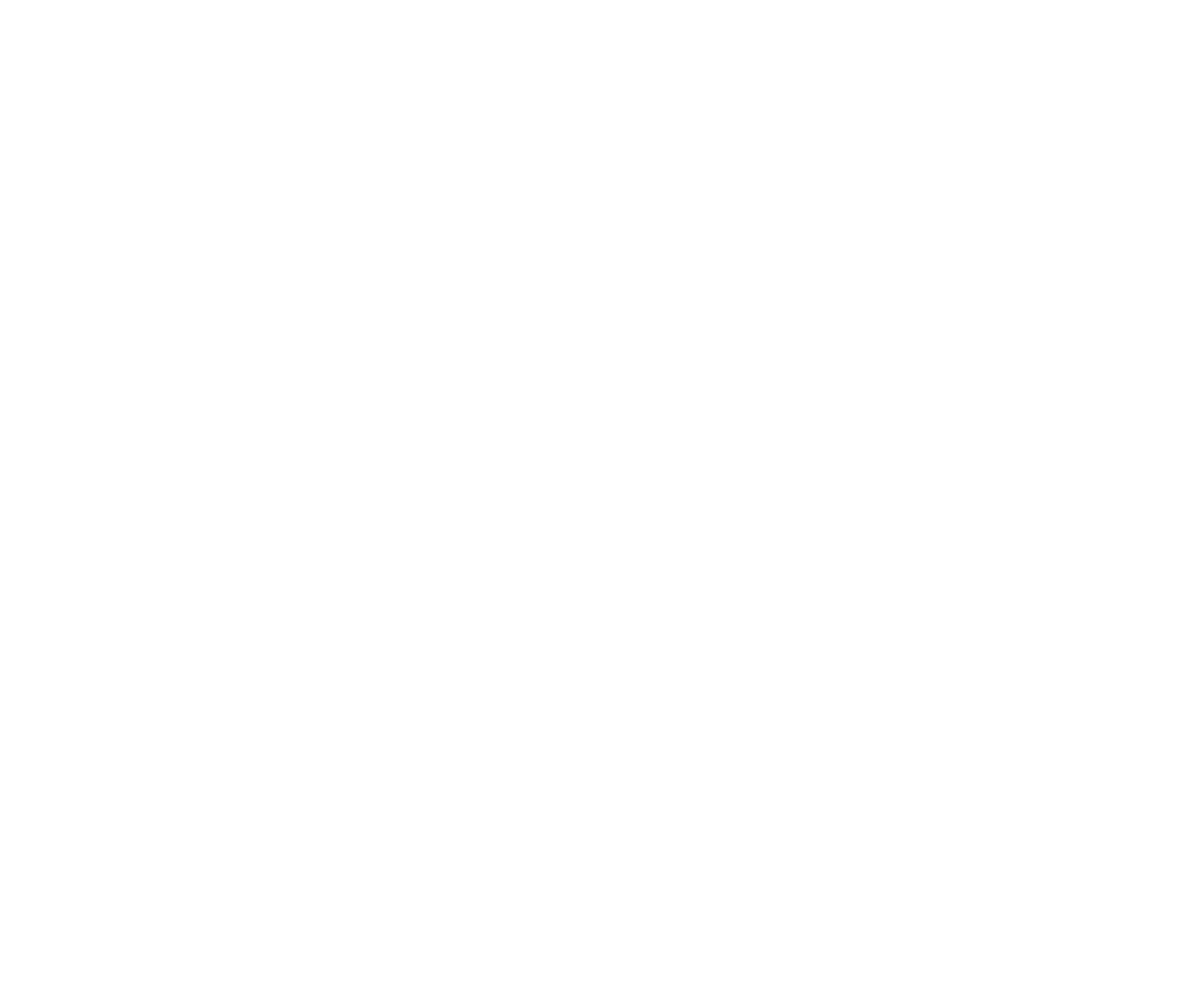
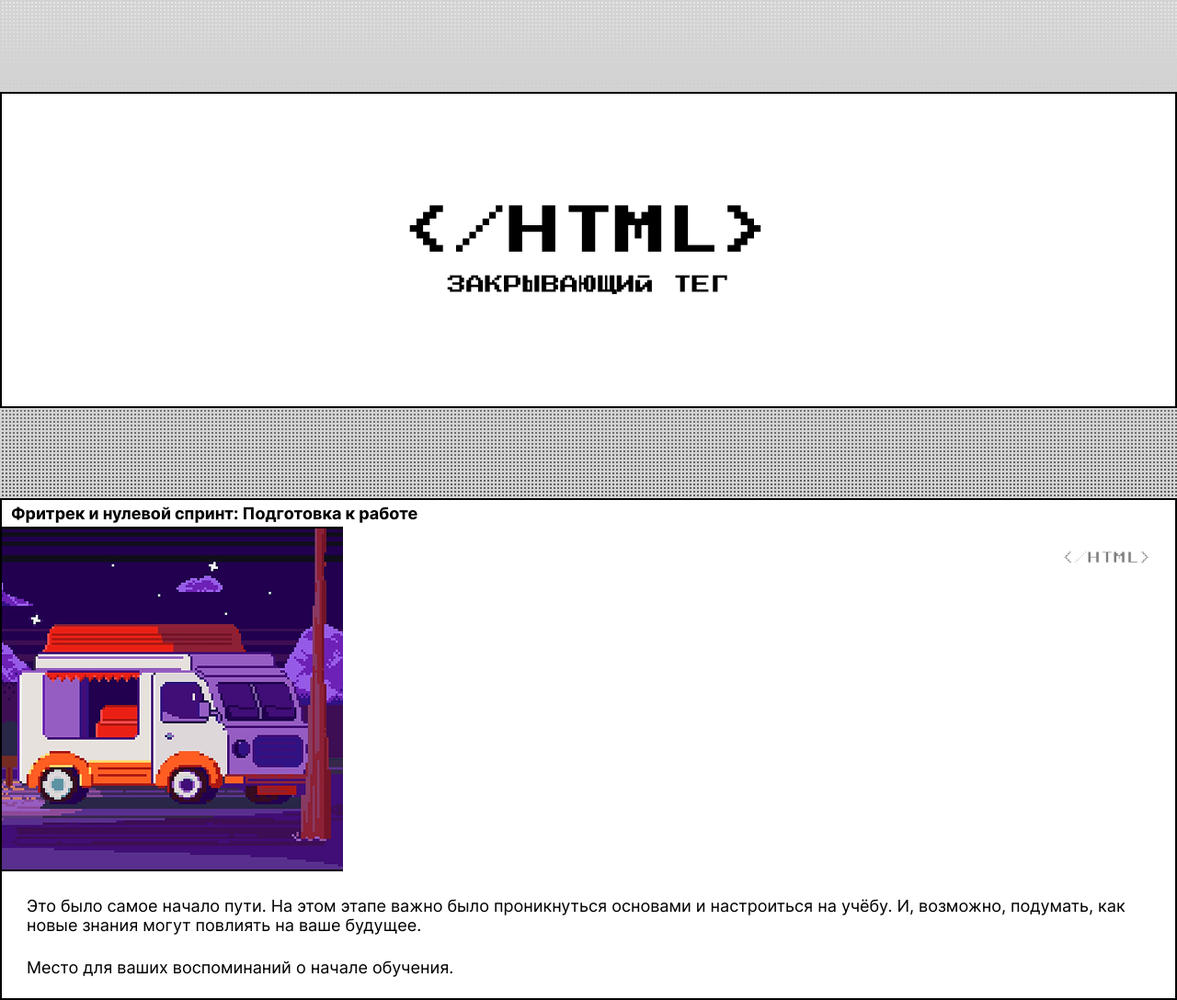
Before and after one commit to rfflks/zakrivayuschiy-teg-f, a plain HTML site: page index.html in a window 1280 px wide. Shown: the whole page at 92% size. Before the commit the page ends 800 px from the top, so only its background shows below. Drawn offline with Linux system fonts and the light colour scheme.

Commit message:
card wihtout button

```diff
--- a/fonts/fonts.css
+++ b/fonts/fonts.css
@@ -1 +1,20 @@
 /* В этом файле вы импортируете все шрифты для сайта. Один из них вариативный и требует особенной настройки */
+@font-face {
+    font-family: 'Inter-Variable';
+    src:
+    local('Inter-Variable'),
+    url(../fonts/Inter-Variable.woff2) format('woff2 supports variations'),
+    url(../fonts/Inter-Variable.woff2) format('woff2-variations');
+    font-weight: 100 900;
+    font-display: swap;
+}
+
+@font-face {
+    font-family: 'PressStart2P-Regular';
+    src:
+    local('PressStart2P-Regular'),
+    url(../fonts/PressStart2P-Regular.woff) format('woff');
+    font-weight: 400;
+    font-style: normal;
+    font-display: swap;
+}
--- a/index.html
+++ b/index.html
@@ -9,10 +9,34 @@
     <link rel="stylesheet" href="./styles/globals.css" />
     <link rel="stylesheet" href="./styles/style.css" />
     <link rel="stylesheet" href="./styles/animations.css" />
+
+    <link rel="icon" href="./images/favicon.ico" sizes="any">
+    <link rel="icon" href="./images/favicon.svg" type="image/svg+xml">
+    <link rel="apple-touch-icon" href="./images/mobile-icon.png">
+
   </head>
   <body class="page">
-    <header class="header"></header>
-    <main></main>
+    <header class="header">
+      <div class="header__content">
+        <p class="logo">&lt/HTML&gt</p>
+        <p class="header__text">закрывающий тег</p>
+      </div>
+    </header>
+    <main>
+      <article class="card">
+        <h2 class="card__title">Фритрек и нулевой спринт: Подготовка к работе</h2>
+        <div class="card__block__image">
+          <span class="image__logo" aria-label="HTML закрывающий тег">&lt/HTML&gt</span>
+          <img class="card__image filter" src="./images/test.png"  alt=""/>
+        </div>
+        <div class="card__content">
+          <p class="card__content__text">Это было самое начало пути.
+          На этом этапе важно было проникнуться основами и настроиться на учёбу.
+          И, возможно, подумать, как новые знания могут повлиять на ваше будущее.</p>
+          <p class="card__content__text">Место для ваших воспоминаний о начале обучения.</p>
+        </div>
+      </article>
+    </main>
     <script src="./scripts/like.js"></script>
   </body>
 </html>
--- a/styles/style.css
+++ b/styles/style.css
@@ -13,4 +13,85 @@
 .page {
   min-inline-size: 320px;
   min-block-size: 100dvb;
+  background-position: center center;
+  background-repeat: no-repeat;
+  background-attachment: fixed;
+  background-size: cover;
+  font-family: var(--Inter);
+  font-variation-settings: 'wght' var(--font-weight-card-text), 'wdth' var(--font-wight-card-text);
+  background-image: var(--header-gradient);
 }
+.header{
+  margin-block-start: 100px;
+  margin-block-end: 98px;
+  background-color: var(--bg-color);
+  border: 2px solid var(--header-border-color);
+  padding-top: var(--header-padding);
+  padding-bottom: var(--header-padding);
+  text-align: center;
+  font-family: var(--PressStart2P);
+  font-weight: var(--header-font-weight);
+}
+
+.logo{
+  font-size: var(--font-size-logo);
+  margin-bottom: 18px;
+  line-height: 100%;
+
+}
+
+.header__text{
+  font-size: var(--font-size-header-text);
+  text-transform: uppercase;
+}
+
+main{
+  background-color: var(--bg-color);
+}
+
+.card{
+  border: 2px solid var(--header-border-color);
+  font-family: var(--Inter);
+}
+
+.card__title{
+  padding: 4px 10px;
+  line-height: 1.2;
+  font-size: var(--font-size-cart);
+  font-variation-settings: 'wght' var(--font-weight-card-title), 'wdth' var(--font-wight-card-text);
+}
+
+.image__logo {
+  font-family: var(--PressStart2P);
+  font-size: 14px;
+  text-shadow: -1px 0 #fff, 0 1px #fff, 1px 0 #fff, 0 -1px #fff;
+  position: absolute;
+  padding-top: 27px;
+  right: 27px;
+  z-index: 1;
+  opacity: 50%;
+}
+
+.card__content{
+  line-height: 21px;
+  padding: var(--padding-card-text);
+  font-size: var(--font-size-cart);
+  font-variation-settings: 'wght' var(--font-weight-card-text), 'wdth' var(--font-wight-card-text);
+}
+
+.card__content p:not(:last-child) {
+  margin-bottom: 25px;
+}
+
+.card__content__text{
+  padding-left: 4px;
+}
+
+
+@supports ((text-stroke: 1px #fff) or (-webkit-text-stroke: 1px #fff)) {
+  .image__logo {
+      -webkit-text-stroke: 1px #fff;
+      text-stroke: 1px #fff;
+      text-shadow: none;
+    }
+  }
--- a/styles/variables.css
+++ b/styles/variables.css
@@ -1 +1,21 @@
 /* В этом файле будут храниться все значения переменных в исходном состоянии, а так же их изменения в зависимости от ширины устройства */
+
+:root{
+    --bg-color: #fff;
+    --header-border-color: #000;
+    --Inter: 'Inter-Variable', monospace, sans-serif;
+    --PressStart2P: 'PressStart2P-Regular', fantasy;
+    --header-font-weight:400;
+    --font-weight-card-text: 410;
+    --font-wight-card-text:100;
+    --font-weight-card-title: 715;
+    --font-size-cart:18px;
+    --padding-card-text:23px;
+    --header-gradient: repeating-linear-gradient(90deg,#d3d3d3 0 2px, transparent 2px 4px),
+    repeating-linear-gradient(180deg,#d3d3d3 0 2px, transparent 2px 4px),
+    repeating-linear-gradient(180deg,#e7e7e7 0.01%, #1a1a1a );
+    --font-size-logo: clamp(49px, 4.5vw , 65px);
+    --header-padding: clamp(122px, 5.5rem + 1.91vw, 130px);
+    --font-size-header-text:clamp(14px, 1.5972vw, 23px);
+
+}
```
Also changed, not shown: images/favicon.ico (added), images/favicon.png (added), images/favicon.svg (added), images/test.png (added), 1 other file.
